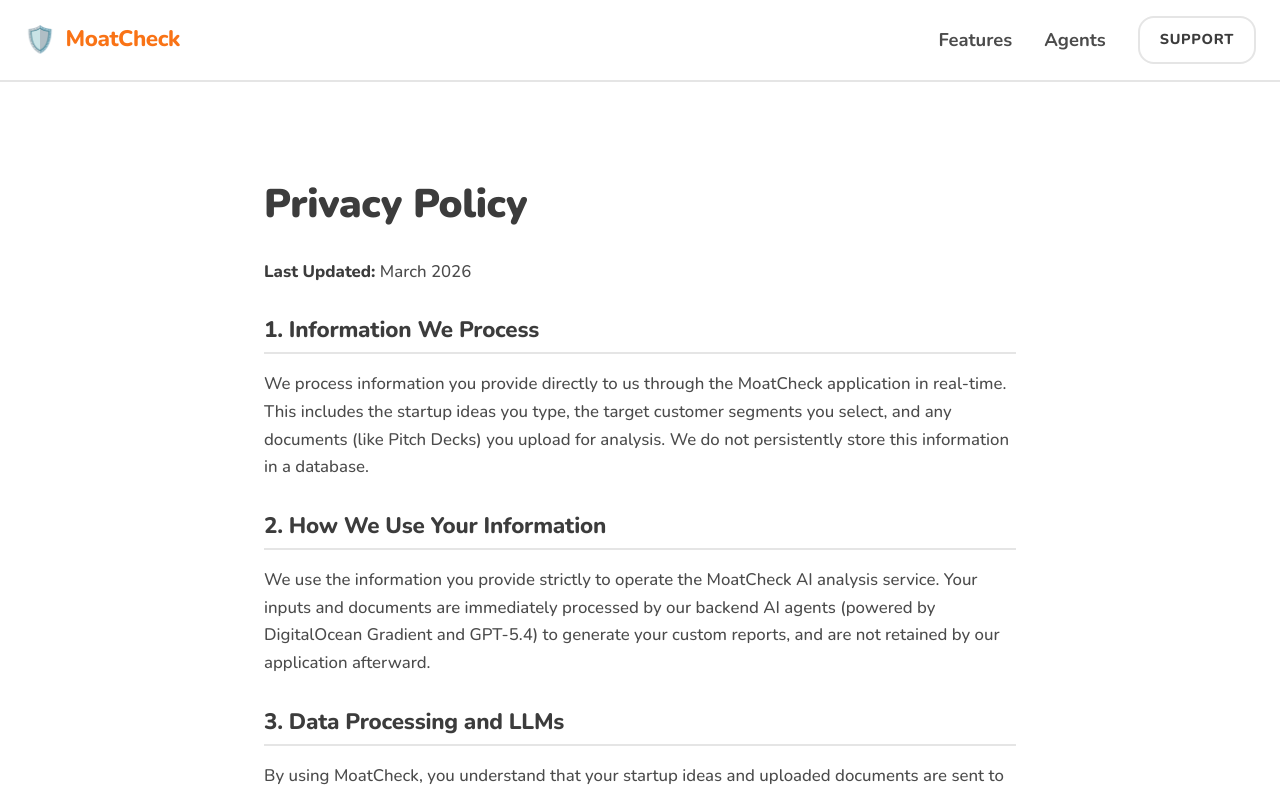
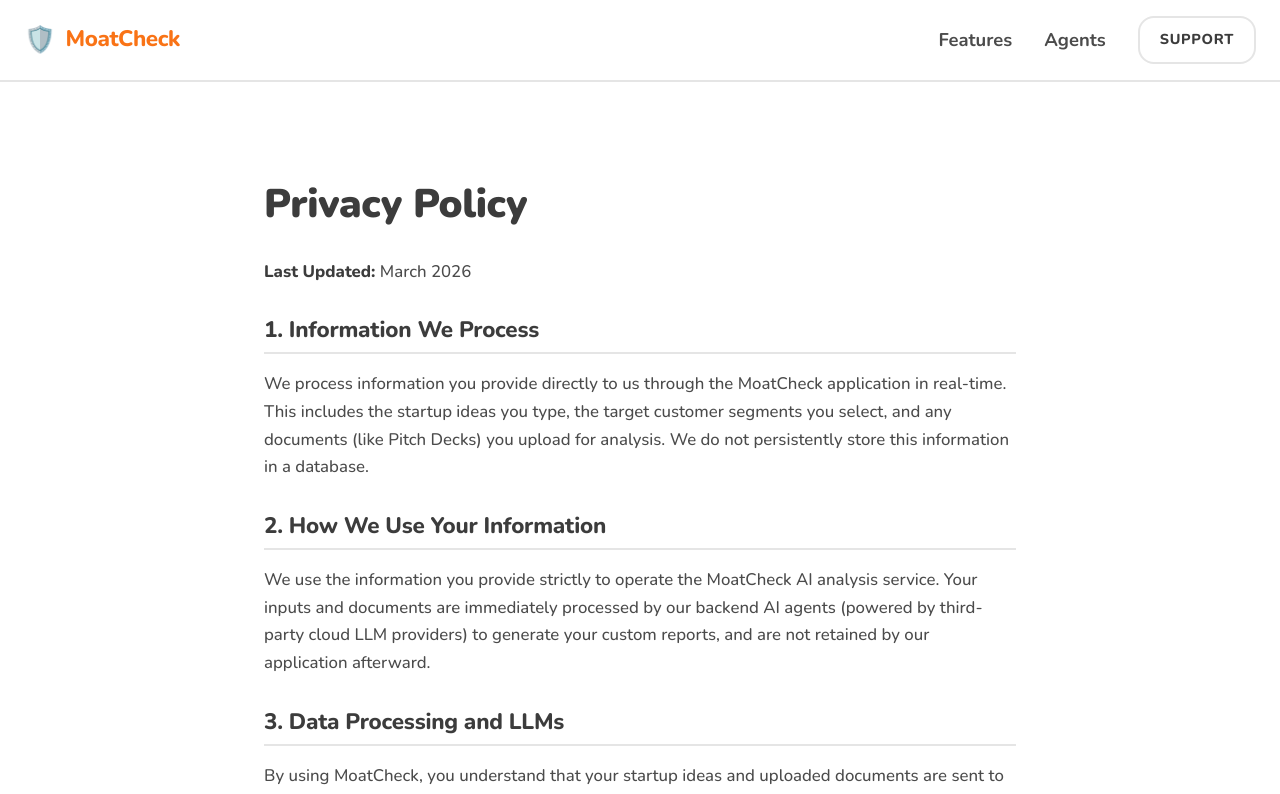
Before and after one commit to prajesh-mkd/moatcheck, a Next.js app: page /privacy in a window 1280 px wide. Shown: the top 794 px of the page. Built offline with nearby package versions, Linux system fonts and the light colour scheme.

Commit message:
docs: genericize LLM and provider references in Privacy Policy

```diff
--- a/src/app/privacy/page.tsx
+++ b/src/app/privacy/page.tsx
@@ -14,7 +14,7 @@
           <p>We process information you provide directly to us through the MoatCheck application in real-time. This includes the startup ideas you type, the target customer segments you select, and any documents (like Pitch Decks) you upload for analysis. We do not persistently store this information in a database.</p>
 
           <h2>2. How We Use Your Information</h2>
-          <p>We use the information you provide strictly to operate the MoatCheck AI analysis service. Your inputs and documents are immediately processed by our backend AI agents (powered by DigitalOcean Gradient and GPT-5.4) to generate your custom reports, and are not retained by our application afterward.</p>
+          <p>We use the information you provide strictly to operate the MoatCheck AI analysis service. Your inputs and documents are immediately processed by our backend AI agents (powered by third-party cloud LLM providers) to generate your custom reports, and are not retained by our application afterward.</p>
 
           <h2>3. Data Processing and LLMs</h2>
           <p>By using MoatCheck, you understand that your startup ideas and uploaded documents are sent to our language model providers as part of the analysis process. Data is processed in accordance with the applicable third-party provider's terms of service and privacy policies.</p>
```
